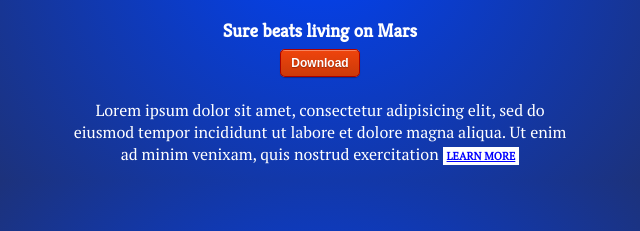
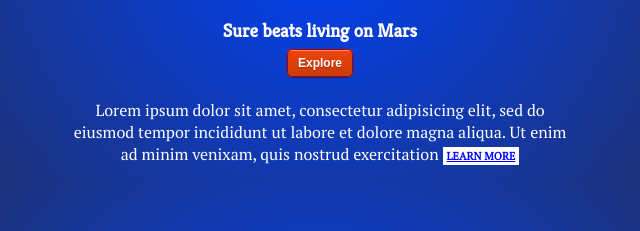
Before and after one commit to tonyhue/earth-2, a plain HTML site: page index.html in a window 1280 px wide. Shown: the part 328-559 px from the top of the page, 320-960 px from the left. Drawn offline with nearby package versions, Linux system fonts and the light colour scheme.

Commit message:
Replace missing video

```diff
--- a/index.html
+++ b/index.html
@@ -25,8 +25,6 @@
 		});
 	</script>
 
-	<script src="javascripts/analytics.js"></script>
-
 </head>
 <body>
 
@@ -37,7 +35,7 @@
   <div id="info">
     <h1>Earth <span class="two">2.0</span></h1>
     <h3>Sure beats living on Mars</h3>
-    <div class="download-button"><a class="button" href="http://www.youtube.com/embed/lwwioJhQzeg?rel=0&amp;wmode=transparent" title="Can you see me?">Download</a></div>
+    <div class="download-button"><a class="button" href="http://www.youtube.com/embed/GQ28v0l0kw4?rel=0&amp;wmode=transparent">Explore</a></div>
     <p>Lorem ipsum dolor sit amet, consectetur adipisicing elit, sed do eiusmod tempor incididunt ut labore et dolore magna aliqua. Ut enim ad minim venixam, quis nostrud exercitation <a class="learn-more" rel="learn-more" href="#">Learn more</a></p>
   </div>
 
```
